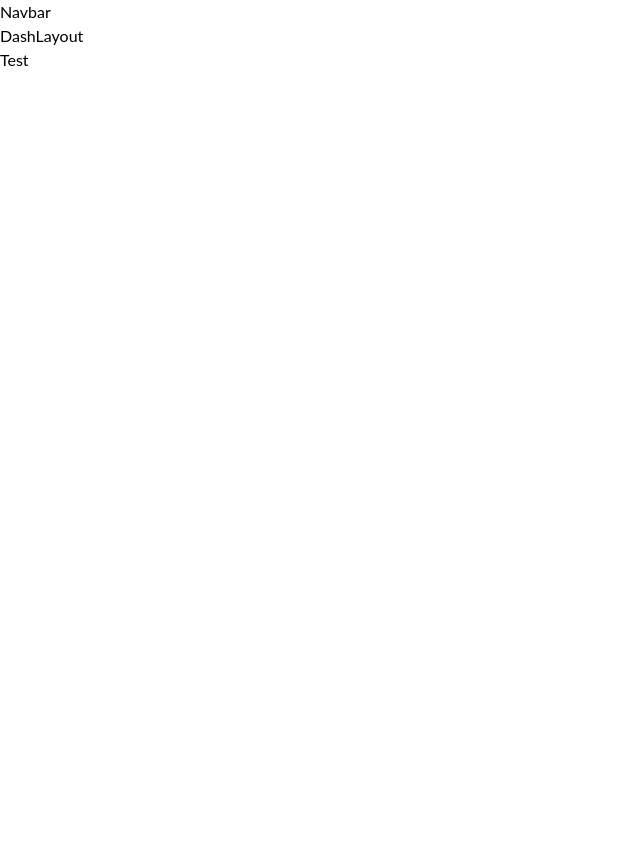
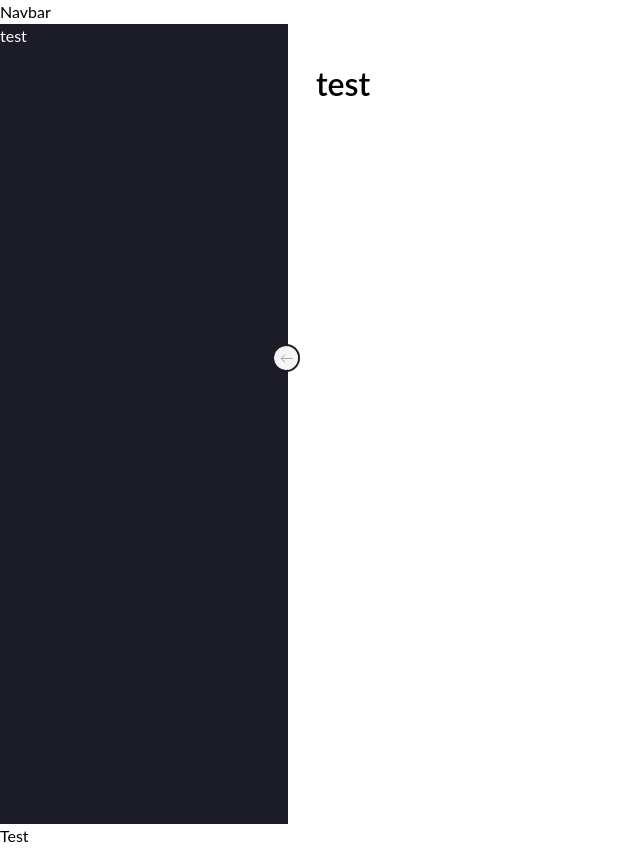
Before and after one commit to WildCodeSchool/2023-02-JS-RemoteFR-JSWizards-P3-Team-Ravenclaw, a React (Vite) app in the folder frontend/: page /Admin in a window 1280 px wide. Shown: the whole page, without its empty margins (0-640 px from the left). Before the commit the page ends 800 px from the top, so only its background shows below. Built offline with nearby package versions, Linux system fonts and the light colour scheme.

Commit message:
errors fixed

```diff
--- a/frontend/src/components/dashboard/DashNavbar.jsx
+++ b/frontend/src/components/dashboard/DashNavbar.jsx
@@ -1,7 +1,30 @@
+import { useState } from "react";
+
 export default function DashNavbar() {
+  const [open, setOpen] = useState(true);
   return (
-    <header>
-      <nav>Test</nav>
-    </header>
+    <div className="flex flex-col sm:flex-row">
+      <div
+        className={`${
+          open ? "md:w-72 sm:w-11/12" : "md:w-20 sm:w-0"
+        } duration-300 h-screen bg-neutralDarkest relative `}
+      >
+        <div className="text-white">test</div>
+        <button
+          type="button"
+          onClick={() => setOpen(!open)}
+          onKeyDown={() => setOpen(!open)}
+        >
+          <img
+            src="../public/assets/icon/utility/sideMenu.svg"
+            alt=""
+            className={`absolute cursor-pointer rounded-full -right-3 top-80 w-7 border-2 border-neutralDarkest ${
+              !open && "rotate-180"
+            }`}
+          />
+        </button>
+      </div>
+      <div className="p-7 text-2xl font-semibold flex-1 h-screen">test</div>
+    </div>
   );
 }
--- a/frontend/src/layout/DashLayout.jsx
+++ b/frontend/src/layout/DashLayout.jsx
@@ -1,7 +1,9 @@
+import DashNavbar from "../components/dashboard/DashNavbar";
+
 export default function DashLayout() {
   return (
     <section>
-      <div>DashLayout</div>
+      <DashNavbar />
     </section>
   );
 }
```
